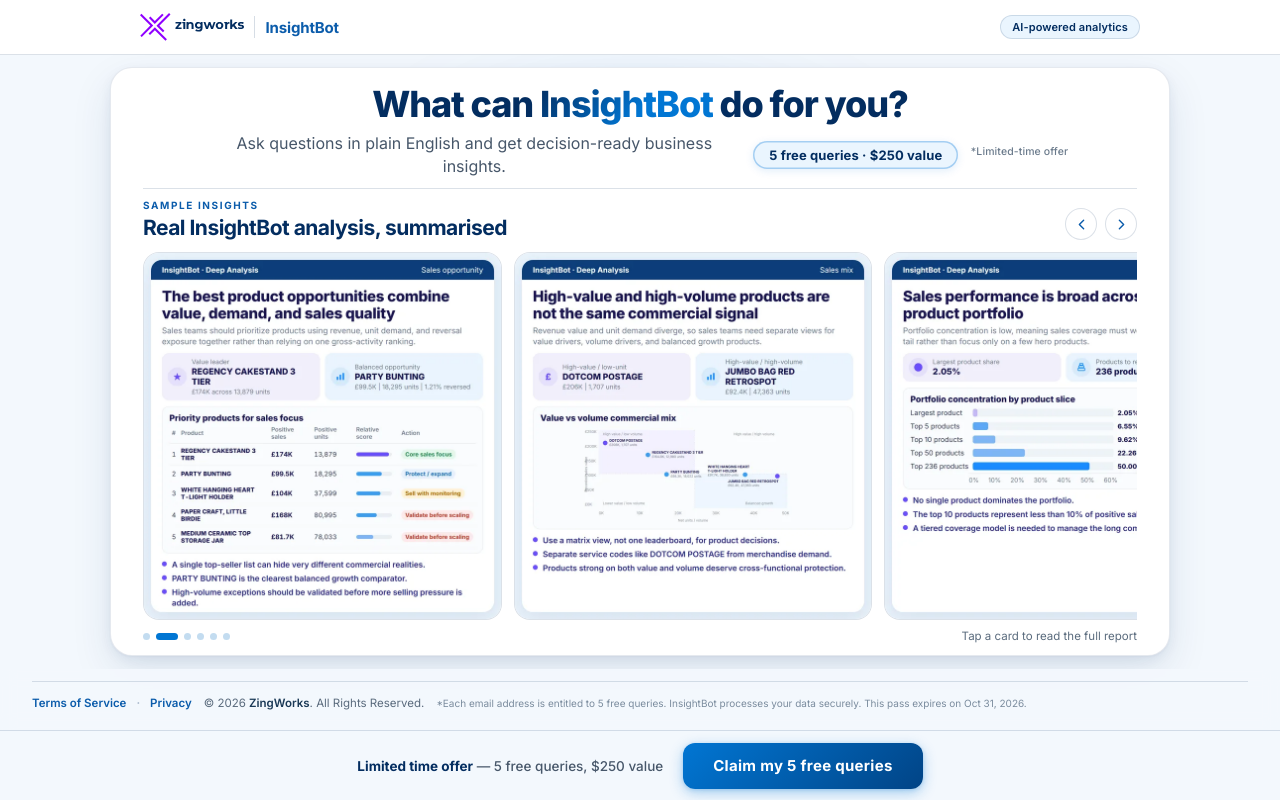
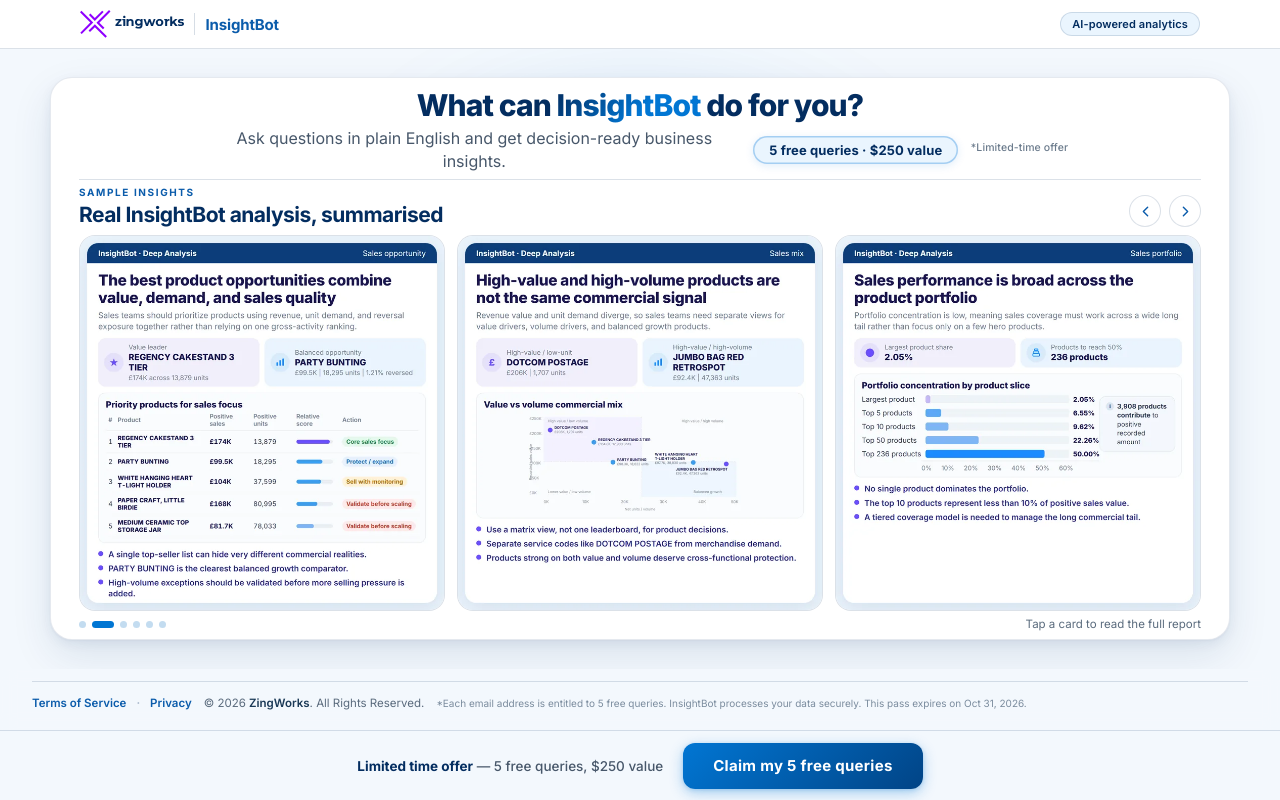
Before and after one commit to sanjivshinde-zingworks/scanner.ZingWorks.ai, a plain HTML site: page index.html in a window 1280 px wide. Drawn offline with Linux system fonts and the light colour scheme.

Commit message:
Update index.html to enhance layout and responsiveness. Increased width settings for various elements, refined report card styles, and adjusted image sizes for better visual presentation. Improved flex properties and added media queries for better adaptability across different screen sizes.

```diff
--- a/index.html
+++ b/index.html
@@ -84,7 +84,7 @@
       align-items: center;
       justify-content: space-between;
       gap: 16px;
-      width: min(1060px, 100%);
+      width: min(1180px, 100%);
       margin: 0 auto;
       padding: 13px 30px;
     }
@@ -172,7 +172,7 @@
 
     .card {
       position: relative;
-      width: min(1060px, 100%);
+      width: min(1180px, 100%);
       overflow: hidden;
       padding: 16px 32px 12px;
       border: 1px solid rgba(3, 45, 96, 0.10);
@@ -332,9 +332,10 @@
     }
 
     .carousel-track {
+      --carousel-gap: 12px;
       display: flex;
       flex-wrap: nowrap;
-      gap: 12px;
+      gap: var(--carousel-gap);
       width: 100%;
       min-width: 0;
       overflow-x: auto;
@@ -533,7 +534,7 @@
       align-items: center;
       justify-content: center;
       gap: 20px;
-      width: min(1060px, 100%);
+      width: min(1180px, 100%);
       padding: 0 32px;
     }
 
@@ -732,19 +733,92 @@
 
     @media (min-width: 901px) {
       .card {
+        display: flex;
+        flex-direction: column;
+        max-height: 100%;
+        margin-inline: auto;
         transform: none !important;
         margin-bottom: 0 !important;
       }
 
+      .hero {
+        flex: none;
+      }
+
+      .reports {
+        display: flex;
+        flex-direction: column;
+        flex: 1 1 auto;
+        min-height: 0;
+      }
+
+      .reports-head,
+      .carousel-foot {
+        flex: none;
+      }
+
+      .carousel-track {
+        flex: 1 1 auto;
+        min-height: 0;
+      }
+
+      /* Size from the track, not the viewport, so three whole cards fit. */
       .report-card {
-        width: clamp(260px, 28vw, 420px);
-        flex: 0 0 clamp(260px, 28vw, 420px);
+        --carousel-span: calc((100% - (var(--carousel-gap) * 2)) / 3);
+        width: var(--carousel-span);
+        flex: 0 0 var(--carousel-span);
+        height: 100%;
+        max-height: 100%;
       }
 
       .report-card img {
         width: 100%;
-        height: auto;
+        height: 100%;
+        aspect-ratio: 720 / 740;
         object-fit: cover;
+        object-position: top center;
+      }
+    }
+
+    /* Short desktops (1280×720, 1366×768): keep hero + cards + footer on one screen. */
+    @media (min-width: 901px) and (max-height: 820px) {
+      .site-header-inner {
+        padding-top: 10px;
+        padding-bottom: 10px;
+      }
+
+      .page {
+        padding-top: 6px;
+        padding-bottom: 6px;
+      }
+
+      .card {
+        padding: 10px 28px 8px;
+      }
+
+      h1 {
+        font-size: clamp(22px, 2.5vw, 30px);
+      }
+
+      .subhead {
+        margin-top: 4px;
+      }
+
+      .offer {
+        margin-top: 4px;
+      }
+
+      .reports {
+        margin-top: 6px;
+        padding-top: 6px;
+      }
+
+      .reports-head {
+        margin-bottom: 8px;
+      }
+
+      .carousel-foot {
+        margin-top: 6px;
       }
     }
 
@@ -1164,37 +1238,37 @@
           <button class="report-card" type="button"
                   data-report="01.html"
                   data-title="Late-year sales momentum accelerated sharply through November">
-            <img src="report-thumbnails/01.webp" sizes="(max-width: 900px) 100vw, clamp(260px, 28vw, 420px)" width="720" height="740" alt="Late-year sales momentum accelerated sharply through November" loading="eager" fetchpriority="high" decoding="async" onerror="this.onerror=null;this.src='report-thumbnails/01.png'">
+            <img src="report-thumbnails/01.webp" sizes="(max-width: 900px) 100vw, (max-width: 1199px) 30vw, 370px" width="720" height="740" alt="Late-year sales momentum accelerated sharply through November" loading="eager" fetchpriority="high" decoding="async" onerror="this.onerror=null;this.src='report-thumbnails/01.png'">
           </button>
 
           <button class="report-card" type="button"
                   data-report="02.html"
                   data-title="The best product opportunities combine value, demand, and sales quality">
-            <img src="report-thumbnails/02.webp" sizes="(max-width: 900px) 100vw, clamp(260px, 28vw, 420px)" width="720" height="740" alt="The best product opportunities combine value, demand, and sales quality" loading="lazy" decoding="async" onerror="this.onerror=null;this.src='report-thumbnails/02.png'">
+            <img src="report-thumbnails/02.webp" sizes="(max-width: 900px) 100vw, (max-width: 1199px) 30vw, 370px" width="720" height="740" alt="The best product opportunities combine value, demand, and sales quality" loading="eager" decoding="async" onerror="this.onerror=null;this.src='report-thumbnails/02.png'">
           </button>
 
           <button class="report-card" type="button"
                   data-report="03.html"
                   data-title="High-value and high-volume products are not the same commercial signal">
-            <img src="report-thumbnails/03.webp" sizes="(max-width: 900px) 100vw, clamp(260px, 28vw, 420px)" width="720" height="740" alt="High-value and high-volume products are not the same commercial signal" loading="lazy" decoding="async" onerror="this.onerror=null;this.src='report-thumbnails/03.png'">
+            <img src="report-thumbnails/03.webp" sizes="(max-width: 900px) 100vw, (max-width: 1199px) 30vw, 370px" width="720" height="740" alt="High-value and high-volume products are not the same commercial signal" loading="eager" decoding="async" onerror="this.onerror=null;this.src='report-thumbnails/03.png'">
           </button>
 
           <button class="report-card" type="button"
                   data-report="04.html"
                   data-title="Sales performance is broad across the product portfolio">
-            <img src="report-thumbnails/04.webp" sizes="(max-width: 900px) 100vw, clamp(260px, 28vw, 420px)" width="720" height="740" alt="Sales performance is broad across the product portfolio" loading="lazy" decoding="async" onerror="this.onerror=null;this.src='report-thumbnails/04.png'">
+            <img src="report-thumbnails/04.webp" sizes="(max-width: 900px) 100vw, (max-width: 1199px) 30vw, 370px" width="720" height="740" alt="Sales performance is broad across the product portfolio" loading="eager" decoding="async" onerror="this.onerror=null;this.src='report-thumbnails/04.png'">
           </button>
 
           <button class="report-card" type="button"
                   data-report="06.html"
                   data-title="Operational exposure peaks in the early evening">
-            <img src="report-thumbnails/06.webp" sizes="(max-width: 900px) 100vw, clamp(260px, 28vw, 420px)" width="720" height="740" alt="Operational exposure peaks in the early evening" loading="lazy" decoding="async" onerror="this.onerror=null;this.src='report-thumbnails/06.png'">
+            <img src="report-thumbnails/06.webp" sizes="(max-width: 900px) 100vw, (max-width: 1199px) 30vw, 370px" width="720" height="740" alt="Operational exposure peaks in the early evening" loading="eager" decoding="async" onerror="this.onerror=null;this.src='report-thumbnails/06.png'">
           </button>
 
           <button class="report-card" type="button"
                   data-report="07.html"
                   data-title="Glycemic measures are the clearest first-line signals">
-            <img src="report-thumbnails/07.webp" sizes="(max-width: 900px) 100vw, clamp(260px, 28vw, 420px)" width="720" height="740" alt="Glycemic measures are the clearest first-line signals" loading="lazy" decoding="async" onerror="this.onerror=null;this.src='report-thumbnails/07.png'">
+            <img src="report-thumbnails/07.webp" sizes="(max-width: 900px) 100vw, (max-width: 1199px) 30vw, 370px" width="720" height="740" alt="Glycemic measures are the clearest first-line signals" loading="eager" decoding="async" onerror="this.onerror=null;this.src='report-thumbnails/07.png'">
           </button>
         </div>
 
@@ -1293,8 +1367,8 @@
         dots.forEach((dot, i) => dot.classList.toggle("is-active", i === active));
       };
 
-      /* sizing handled entirely by CSS flex — no JS scaling needed */
-      const fitPage = () => {};
+      /* sizing handled entirely by CSS flex — re-snap after breakpoint changes */
+      const fitPage = () => silentJump(active);
 
       const offsetOf = (el) => el.offsetLeft - track.offsetLeft;
 
```
